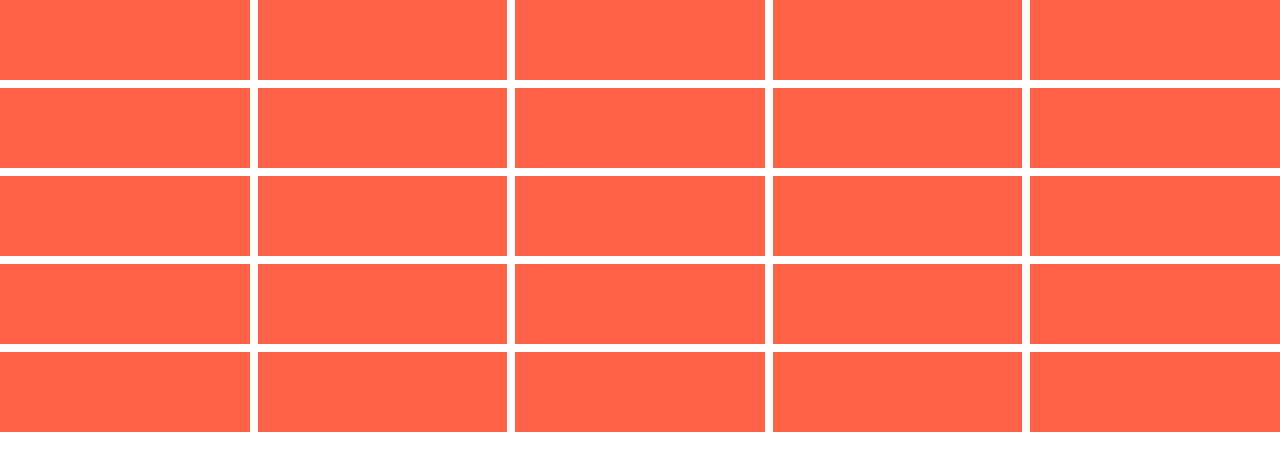
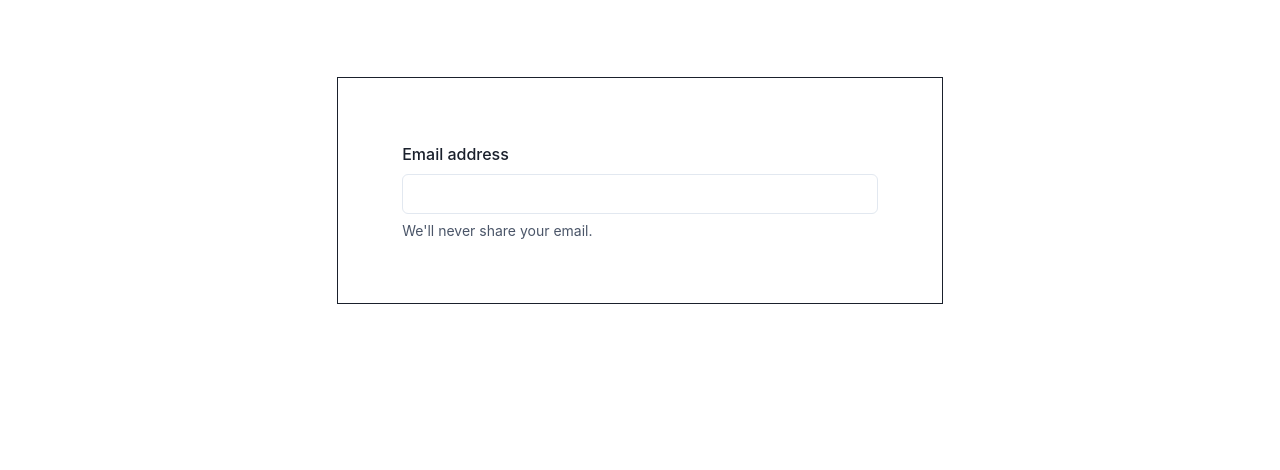
Before and after one commit to rahulrwt09/chakraUi, a React (Create React App) app: page / in a window 1280 px wide. Shown: the top 470 px of the page. Built offline with nearby package versions, Linux system fonts and the light colour scheme.

Commit message:
crete login page --->creaqte email

```diff
--- a/src/App.js
+++ b/src/App.js
@@ -1,36 +1,9 @@
-import { SimpleGrid,Box } from '@chakra-ui/react'
+import Form from "./Comoponent/form";
 function App() {
   return (
     <div className="App">
-    <SimpleGrid columns={{sm:2,md:3,lg:4,xl:5}} spacing={2}>
-  <Box bg='tomato' height='80px'></Box>
-  <Box bg='tomato' height='80px'></Box>
-  <Box bg='tomato' height='80px'></Box>
-  <Box bg='tomato' height='80px'></Box>
-  <Box bg='tomato' height='80px'></Box>
-  <Box bg='tomato' height='80px'></Box>
-  <Box bg='tomato' height='80px'></Box>
-  <Box bg='tomato' height='80px'></Box>
-  <Box bg='tomato' height='80px'></Box>
-  <Box bg='tomato' height='80px'></Box>
-  <Box bg='tomato' height='80px'></Box>
-  <Box bg='tomato' height='80px'></Box>
-  <Box bg='tomato' height='80px'></Box>
-  <Box bg='tomato' height='80px'></Box>
-  <Box bg='tomato' height='80px'></Box>
-  <Box bg='tomato' height='80px'></Box>
-  <Box bg='tomato' height='80px'></Box>
-  <Box bg='tomato' height='80px'></Box>
-  <Box bg='tomato' height='80px'></Box>
-  <Box bg='tomato' height='80px'></Box>
-  <Box bg='tomato' height='80px'></Box>
-  <Box bg='tomato' height='80px'></Box>
-  <Box bg='tomato' height='80px'></Box>
-  <Box bg='tomato' height='80px'></Box>
-  <Box bg='tomato' height='80px'></Box>
-</SimpleGrid>
 
-
+      <Form/>
     </div>
   );
 }
--- /dev/null
+++ b/src/Comoponent/form.js
@@ -0,0 +1,23 @@
+import React from 'react'
+import {
+    FormControl,
+    FormLabel,
+    FormErrorMessage,
+    FormHelperText,
+    Input,Container
+  } from '@chakra-ui/react'
+function Form() {
+  return (
+    <div>
+ <Container style={{border:'1px solid', padding:'5%', marginTop:'6%'}}>
+<FormControl>
+  <FormLabel>Email address</FormLabel>
+  <Input type='email' />
+  <FormHelperText>We'll never share your email.</FormHelperText>
+</FormControl>
+</Container>
+    </div>
+  )
+}
+
+export default Form
```
Also changed, not shown: 1 other file (tests, documents, lock files or other folders).
